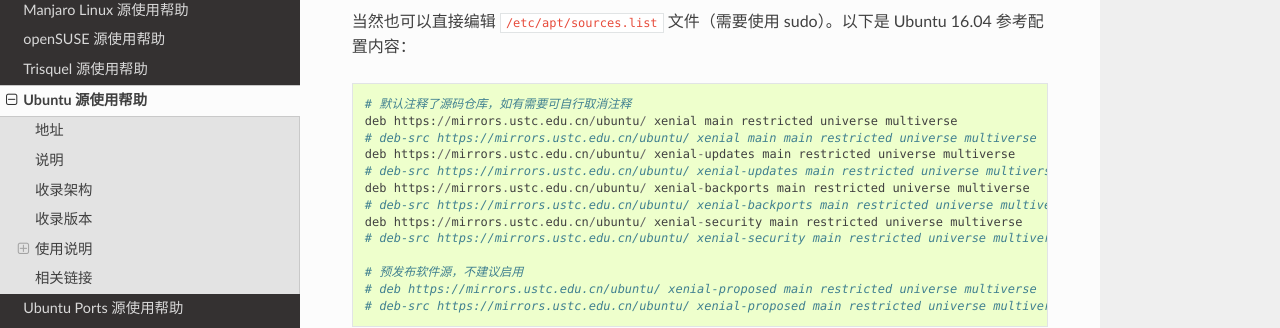
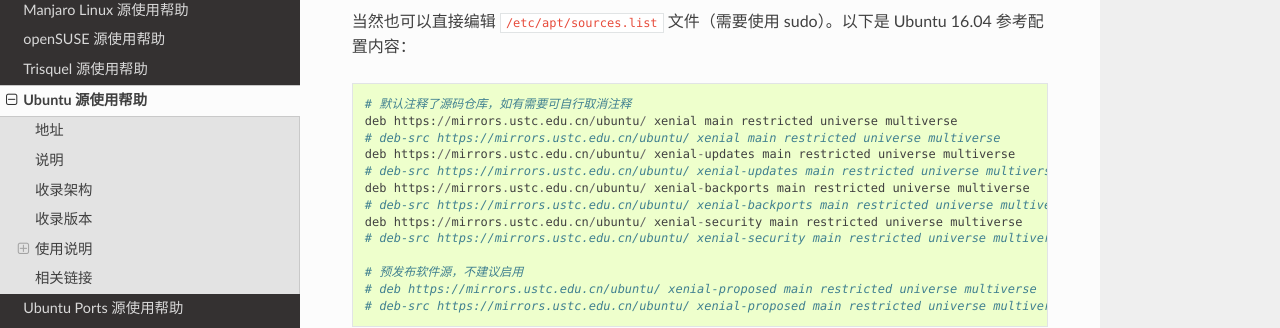
Before and after one commit to ustclug/mirrorhelp, a Sphinx documentation site: the page built from source/ubuntu.rst, in a window 1280 px wide and 900 px high, scrolled down 1676 px. Shown: the part 129-457 px from the top of the window. Built offline with Sphinx 7.4.7 and the Read the Docs theme 2.0.0, drawn with Linux system fonts in a browser that asks for light colours; pages that are not in the unit, such as notebooks, are missing from menus.

Commit message:
Fix a typo in ubuntu.rst.

```diff
--- a/source/ubuntu.rst
+++ b/source/ubuntu.rst
@@ -60,7 +60,7 @@
 
     # 默认注释了源码仓库，如有需要可自行取消注释
     deb https://mirrors.ustc.edu.cn/ubuntu/ xenial main restricted universe multiverse
-    # deb-src https://mirrors.ustc.edu.cn/ubuntu/ xenial main main restricted universe multiverse
+    # deb-src https://mirrors.ustc.edu.cn/ubuntu/ xenial main restricted universe multiverse
     deb https://mirrors.ustc.edu.cn/ubuntu/ xenial-updates main restricted universe multiverse
     # deb-src https://mirrors.ustc.edu.cn/ubuntu/ xenial-updates main restricted universe multiverse
     deb https://mirrors.ustc.edu.cn/ubuntu/ xenial-backports main restricted universe multiverse
```
